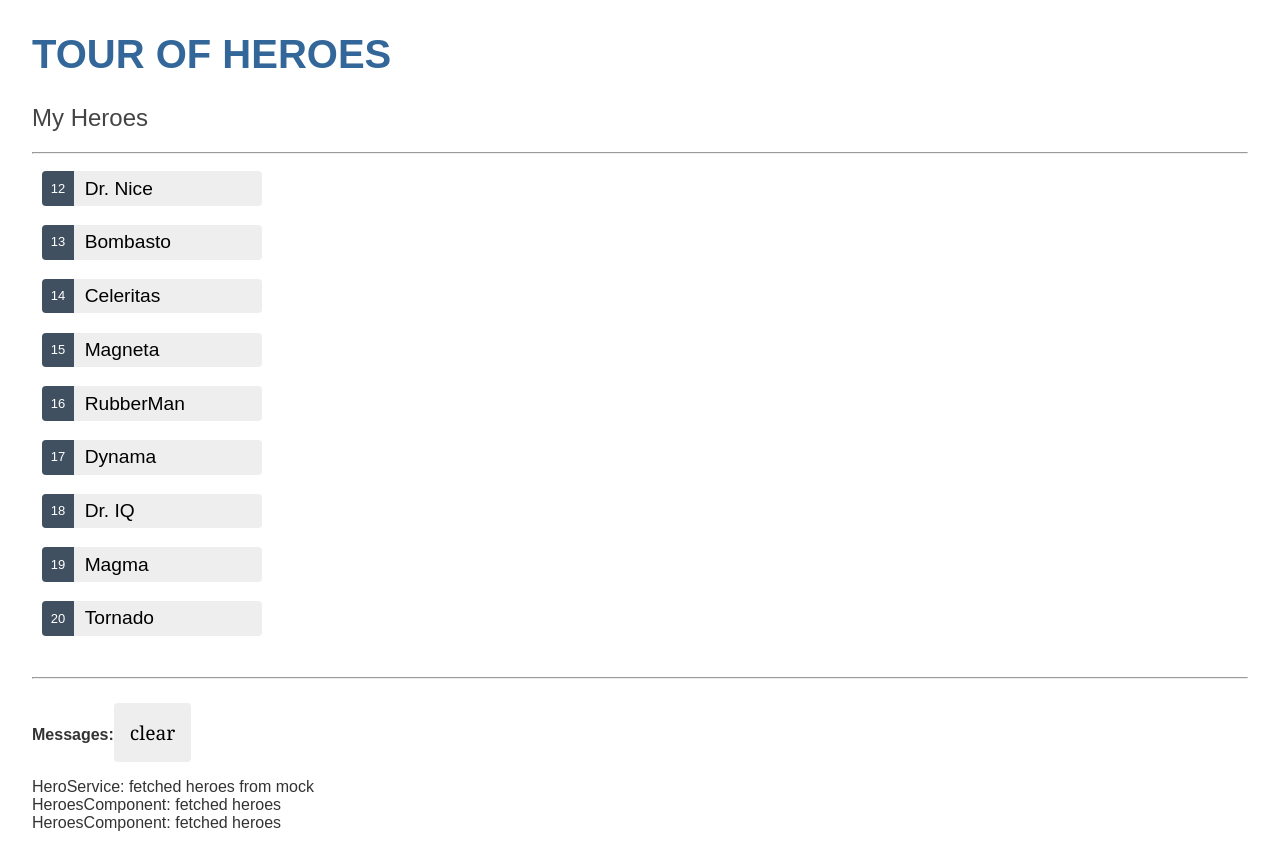
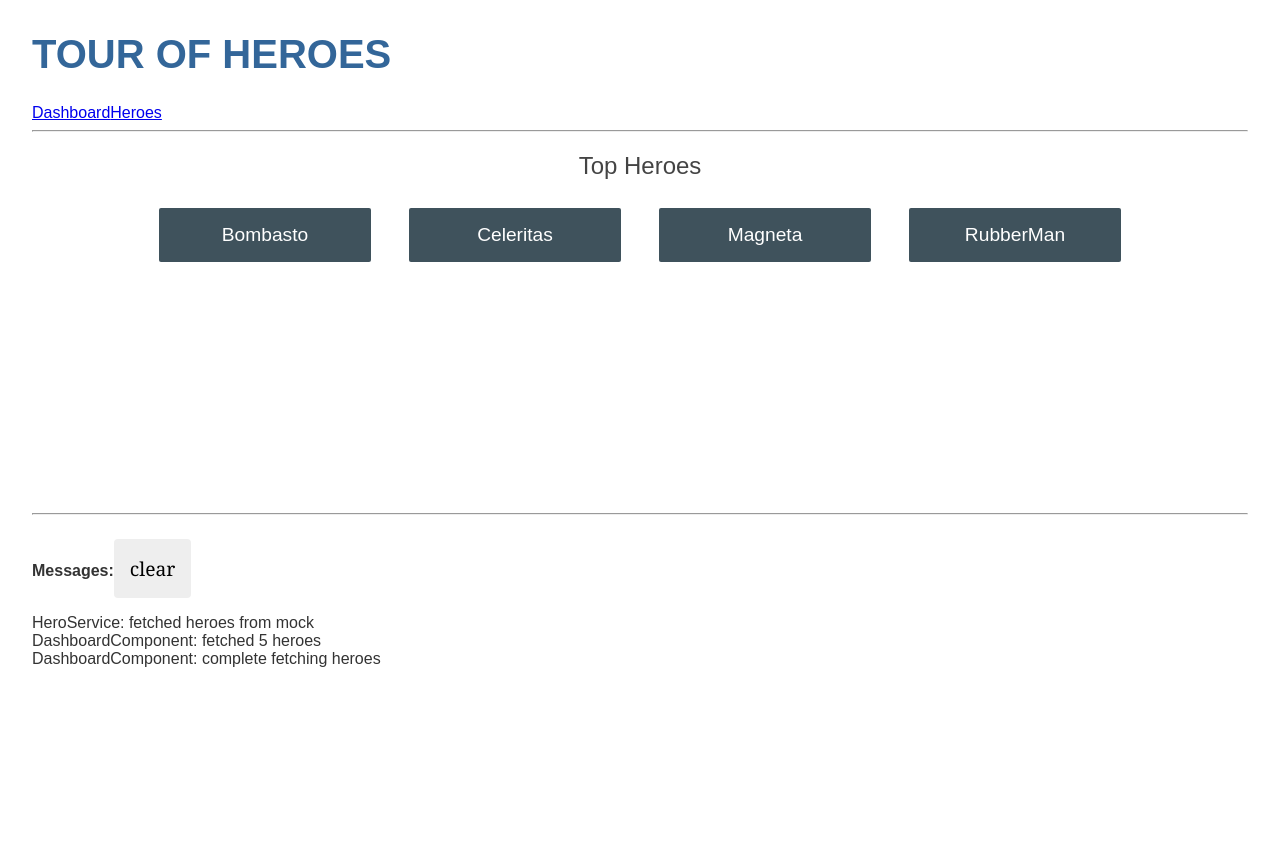
Before and after one commit to v-limo/tourofheroes, an Angular app: page /dashboard in a window 1280 px wide. Before the commit this address led to /. After the commit the page ends 800 px from the top, so only its background shows below. Built offline with nearby package versions, Linux system fonts and the light colour scheme.

Commit message:
ft: added routing

```diff
--- a/src/app/app-routing.module.ts
+++ b/src/app/app-routing.module.ts
@@ -1,10 +1,33 @@
-import { NgModule } from '@angular/core';
-import { RouterModule, Routes } from '@angular/router';
+import { NgModule } from '@angular/core'
+import { RouterModule, Routes } from '@angular/router'
 
-const routes: Routes = [];
+import DashboardComponent from './dashboard/dashboard.component'
+import { HeroDetailComponent } from './hero-detail/hero-detail.component'
+import { HeroesComponent } from './heroes/heroes.component'
 
+const routes: Routes = [
+  {
+    path: '',
+    pathMatch: 'full',
+    redirectTo: 'dashboard',
+  },
+  {
+    path: 'dashboard',
+    pathMatch: 'full',
+    component: DashboardComponent,
+  },
+  {
+    path: 'heroes',
+    component: HeroesComponent,
+  },
+  {
+    path: 'heroes/:id',
+    component: HeroDetailComponent,
+  },
+];
 @NgModule({
   imports: [RouterModule.forRoot(routes)],
-  exports: [RouterModule]
+  exports: [RouterModule],
+  declarations: [],
 })
-export class AppRoutingModule { }
+export class AppRoutingModule {}
--- a/src/app/app.component.html
+++ b/src/app/app.component.html
@@ -1,7 +1,7 @@
-<h1>
-  {{ title }}
-</h1>
-
-<app-heroes></app-heroes>
+<h1>{{ title }}</h1>
+<nav>
+  <a routerLink="/dashboard">Dashboard</a>
+  <a routerLink="/heroes">Heroes</a>
+</nav>
+<router-outlet></router-outlet>
 <app-messages></app-messages>
-<router-outlet></router-outlet>
--- /dev/null
+++ b/src/app/dashboard/dashboard.component.css
@@ -0,0 +1,50 @@
+/* DashboardComponent's private CSS styles */
+
+h2 {
+  text-align: center;
+}
+
+.heroes-menu {
+  padding: 0;
+  margin: auto;
+  max-width: 1000px;
+
+  /* flexbox */
+  display: flex;
+  flex-direction: row;
+  flex-wrap: wrap;
+  justify-content: space-around;
+  align-content: flex-start;
+  align-items: flex-start;
+}
+
+a {
+  background-color: #3f525c;
+  border-radius: 2px;
+  padding: 1rem;
+  font-size: 1.2rem;
+  text-decoration: none;
+  display: inline-block;
+  color: #fff;
+  text-align: center;
+  width: 100%;
+  min-width: 70px;
+  margin: .5rem auto;
+  box-sizing: border-box;
+
+  /* flexbox */
+  order: 0;
+  flex: 0 1 auto;
+  align-self: auto;
+}
+
+@media (min-width: 600px) {
+  a {
+    width: 18%;
+    box-sizing: content-box;
+  }
+}
+
+a:hover {
+  background-color: #000;
+}
--- /dev/null
+++ b/src/app/dashboard/dashboard.component.html
@@ -0,0 +1,8 @@
+<hr />
+
+<h2>Top Heroes</h2>
+<div class="heroes-menu">
+  <a *ngFor="let hero of dashedBoardHeros" [routerLink]="['/heroes', hero.id]">
+    {{ hero.name }}
+  </a>
+</div>
--- /dev/null
+++ b/src/app/dashboard/dashboard.component.ts
@@ -0,0 +1,34 @@
+import { Component, OnInit } from '@angular/core'
+
+import { Hero } from '../hero'
+import { HeroService } from '../services/hero.service'
+import { MessageService } from '../services/message.service'
+
+@Component({
+  selector: 'app-dashboard',
+  templateUrl: './dashboard.component.html',
+  styleUrls: ['./dashboard.component.css'],
+})
+export default class DashboardComponent implements OnInit {
+  dashedBoardHeros: Hero[] = [];
+
+  constructor(
+    private messageService: MessageService,
+    public heroService: HeroService,
+  ) {}
+
+  ngOnInit(): void {
+    this.heroService.getAllHeroes().subscribe({
+      next: (heroes) => {
+        this.dashedBoardHeros = heroes.slice(1, 5);
+        this.messageService.add('DashboardComponent: fetched 5 heroes');
+      },
+      error: (_err) => {
+        this.messageService.add('DashboardComponent: error fetching heroes');
+      },
+      complete: () => {
+        this.messageService.add('DashboardComponent: complete fetching heroes');
+      },
+    });
+  }
+}
--- a/src/app/hero-detail/hero-detail.component.html
+++ b/src/app/hero-detail/hero-detail.component.html
@@ -6,3 +6,7 @@
     <input id="hero-name" [(ngModel)]="hero.name" placeholder="name hero" />
   </div>
 </div>
+
+<h1>
+  {{ id }}
+</h1>
--- a/src/app/hero-detail/hero-detail.component.ts
+++ b/src/app/hero-detail/hero-detail.component.ts
@@ -1,14 +1,51 @@
 import { Observable } from 'rxjs'
 
-import { Component, Input } from '@angular/core'
+import { Component, Input, OnInit } from '@angular/core'
+import { ActivatedRoute, Router } from '@angular/router'
 
 import { Hero } from '../hero'
+import { HeroService } from '../services/hero.service'
+import { MessageService } from '../services/message.service'
 
 @Component({
   selector: 'app-hero-detail',
   templateUrl: './hero-detail.component.html',
   styleUrls: ['./hero-detail.component.css'],
 })
-export class HeroDetailComponent {
-  @Input() hero?: Hero;
+export class HeroDetailComponent implements OnInit {
+  hero?: Hero;
+  id?: number;
+
+  constructor(
+    private route: ActivatedRoute,
+    private messagesService: MessageService,
+    private heroService: HeroService
+  ) {}
+
+  ngOnInit(): void {
+    // alternative to using the observable
+    // this.id = Number(this.route.snapshot.paramMap.get('id'));
+    this.route.paramMap.subscribe({
+      next: (params) => {
+        this.id = Number(params.get('id'));
+        this.messagesService.add(
+          `HeroDetailComponent: fetched hero id=${this.id}`
+        );
+      },
+    });
+    this.getHero();
+  }
+
+  getHero(): void {
+    if (this.id) {
+      this.heroService.getHero(this.id).subscribe({
+        next: (hero) => {
+          this.hero = hero;
+          this.messagesService.add(
+            `HeroDetailComponent: fetched hero id=${this.id}`
+          );
+        },
+      });
+    }
+  }
 }
--- a/src/app/heroes/heroes.component.html
+++ b/src/app/heroes/heroes.component.html
@@ -8,7 +8,7 @@
     <button
       type="button"
       (click)="onSelect(hero)"
-      [class.selected]="hero === seletedHero"
+      [routerLink]="['/heroes', hero.id]"
     >
       <span class="badge">{{ hero?.id }}</span>
       <span class="name">{{ hero?.name }}</span>
@@ -17,5 +17,3 @@
 </ul>
 
 <hr />
-
-<app-hero-detail [hero]="seletedHero"></app-hero-detail>
--- a/src/app/heroes/heroes.component.ts
+++ b/src/app/heroes/heroes.component.ts
@@ -30,17 +30,10 @@ export class HeroesComponent implements OnInit {
         this.heroes = heroes;
         this.messageService.add('HeroesComponent: fetched heroes');
       },
-      error: (err) => {
-        console.log(err);
-        this.messageService.add('HeroesComponent: error fetching heroes');
-      },
-      complete: () => {
-        this.messageService.add('HeroesComponent: fetched heroes');
-        console.log('done');
-      },
     });
   }
 
+  // method not used but keeping for reference
   onSelect(hero: Hero) {
     this.seletedHero = hero;
     this.messageService.add(`HeroesComponent: Selected hero id=${hero.id}`);
--- a/src/app/messages/messages.component.html
+++ b/src/app/messages/messages.component.html
@@ -1,3 +1,4 @@
+<hr style="margin-top: 20%" />
 <div *ngIf="messageService.messages.length">
   <strong>Messages:</strong>
 
--- a/src/app/services/hero.service.ts
+++ b/src/app/services/hero.service.ts
@@ -12,6 +12,14 @@ import { MessageService } from './message.service'
 export class HeroService {
   constructor(private messageService: MessageService) {}
 
+  getHero(id: number | undefined): Observable<Hero | undefined> {
+    const hero = HEROES.find((h) => h.id === id);
+    if (hero) {
+      this.messageService.add(`HeroService: fetched hero id=${hero.id}`);
+    }
+    return of(hero);
+  }
+
   getAllHeroes(): Observable<Hero[]> {
     const heroes = of(HEROES);
     this.messageService.add('HeroService: fetched heroes from mock');
```
Also changed, not shown: src/app/app.module.ts (+11 -3 lines).
